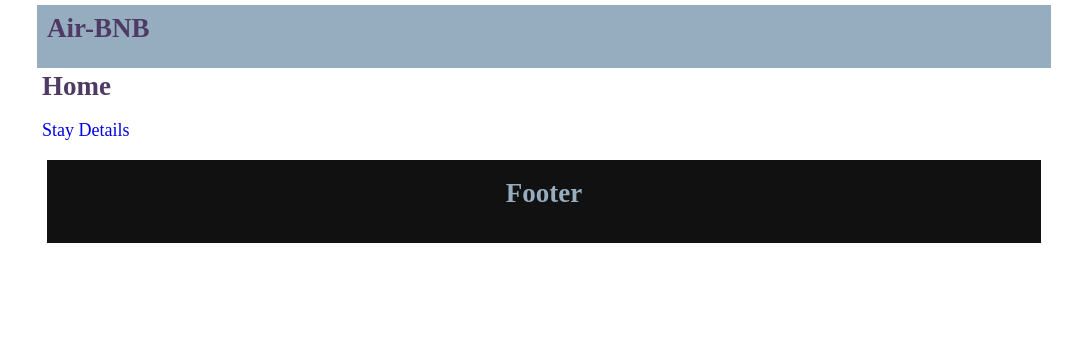
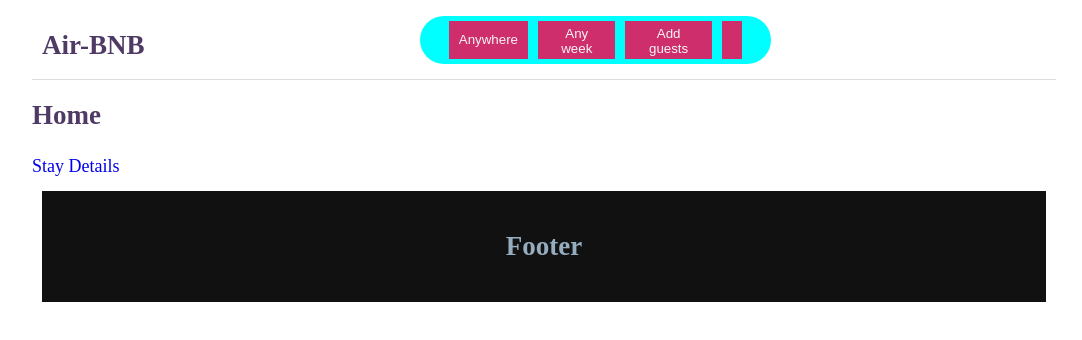
Before and after one commit to tomerinbar1/airbnb-clone, a React (Create React App) app: page / in a window 1280 px wide. Shown: the top 340 px of the page, without its empty margins (96-1178 px from the left). Built offline with nearby package versions, Linux system fonts and the light colour scheme.

Commit message:
header work

```diff
--- a/src/assets/styles/basics/_base.scss
+++ b/src/assets/styles/basics/_base.scss
@@ -22,13 +22,13 @@ body {
 
 h1, h2, h3, h4, h5, h6 {
     font-family: caveat;
-    margin: 0 0 0.6em;
+    // margin: 0 0 0.6em;
     line-height: 1;
 }
 
 
 section, main, footer {
-    padding: 5px;
+    // padding: 5px;
 }
 
 img {
--- a/src/assets/styles/cmps/AppHeader.scss
+++ b/src/assets/styles/cmps/AppHeader.scss
@@ -1,53 +1,9 @@
 .app-header {
-    background-color: $clr4;
+    background-color: $clr11;
     padding: 10px;
-
-
-    .user-info {
-        // background-color: $clr2;
-        // padding: 2px 8px;
-        padding-left: 100px;
-        color: $clr1;
-
-        .score {
-            background-color: $clr2;
-            color: $clr6;
-            padding: 8px;
-            margin: 10px;
-            border-radius: 50%;
-        }
-
-        img {
-            width: 32px;
-            height: 32px;
-            border-radius: 50%;
-            object-fit: cover;
-        }
-    }
-
-    .user-info .btn-link {
-        color: $clr2;
-    }
-
-    nav {
-        font-size: .8em;
-        background-color: $clr5;
-        padding: 5px;
-
-    }
-
-    nav a:first-child {
-        margin-right: 30px;
-    }
-
-    nav a:not(:first-child) {
-        border-top: 1px solid $clr1;
-        padding: 0 5px;
-        margin: 10px;
-    }
-
-    nav .active {
-        color: $clr1;
-    }
-
+    border-bottom: 1px solid;
+    border-bottom-color: $clr12;
+    height: 80px;
+    width: 100%;
+    justify-content: space-between;
 }
--- /dev/null
+++ b/src/assets/styles/cmps/SearchBar.scss
@@ -0,0 +1,12 @@
+.search-bar{
+    width: 351px;
+    height: 48px;
+    background-color: aqua;
+    border-radius: 25px;
+    display:flex;
+    justify-content:center;
+    font-size:0.6rem;
+    padding: 0 24px;
+    align-self: center;
+    // justify-self: center;
+}
--- a/src/assets/styles/main.scss
+++ b/src/assets/styles/main.scss
@@ -22,5 +22,6 @@
 // Components
 @import "cmps/AppHeader";
 @import "cmps/AppFooter";
+@import "cmps/SearchBar";
 // @import "cmps/UserMsg";
 // @import "cmps/ShoppingCart";
--- a/src/assets/styles/setup/_variables.scss
+++ b/src/assets/styles/setup/_variables.scss
@@ -8,6 +8,9 @@ $clr6: #fff;
 $clr7: #222;
 
 
+$clr11:#FFFFFF;
+$clr12:#DDDDDD;
+
 // Breakpoints
 $mobile-breakpoint: 460px;
 $narrow-breakpoint: 720px;
--- a/src/cmps/AppHeader.jsx
+++ b/src/cmps/AppHeader.jsx
@@ -1,7 +1,25 @@
+import { SearchBar } from "./SearchBar"
+import { Login } from "./Login"
+
 export const AppHeader = () => {
+
+
+
+  function onLogoClick() {
+
+  }
+
   return (
-    <header className="app-header">
-      <h1>Air-BNB</h1>
+    <header className="app-header flex">
+
+      <h1 onClick={onLogoClick}>Air-BNB</h1>
+
+      <SearchBar />
+      <Login />
+
+      {/* <div className="user-options">       for future i18? and more, dont forget to set style props to parent div
+        <Login />
+      </div> */}
     </header>
   )
 }
--- /dev/null
+++ b/src/cmps/Login.jsx
@@ -0,0 +1,15 @@
+export function Login() {
+
+
+
+
+
+
+
+    return (
+        <div className="login">
+
+        </div>
+    )
+
+}
--- a/src/cmps/SearchBar.jsx
+++ b/src/cmps/SearchBar.jsx
@@ -1,14 +1,22 @@
+import { Link } from "react-router-dom";
 
 
-export function SearchBar(){
+export function SearchBar() {
 
 
 
 
+function onSearchHandle(key){
 
+}
 
 
     return (
-        <div className="searc-bar"></div>
+        <div className="search-bar">
+            <button onClick={onSearchHandle("where")} className="anywhere-search-btn">Anywhere</button>
+            <button onClick={onSearchHandle("week")} className="anyweek-search-btn">Any week</button>
+            <button onClick={onSearchHandle("guests")} className="add-guests-search-btn">Add guests</button>
+            <button onClick={onSearchHandle("search")} className="search-btn"></button>
+        </div>
     )
 }
```
